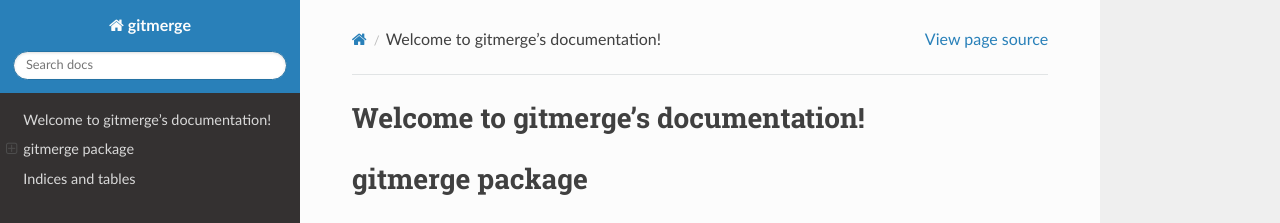
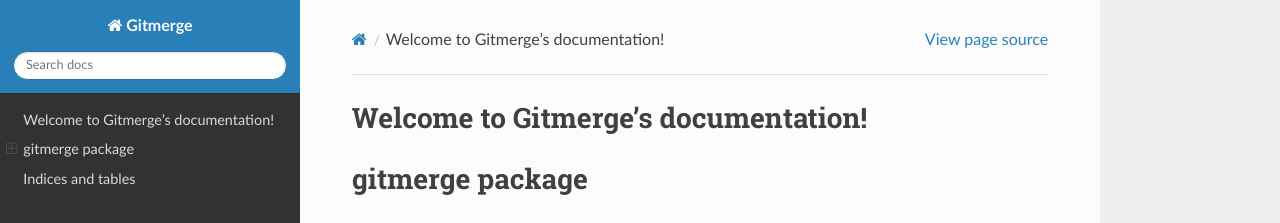
Before and after one commit to bensch98/git-merge, a Sphinx documentation site: the page built from docs/index.rst, in a window 1280 px wide and 900 px high. Shown: the top 223 px of the window. Built offline with Sphinx 7.4.7 and the Read the Docs theme 2.0.0, drawn with Linux system fonts in a browser that asks for light colours; some of the changed lines change nothing that is shown.

Commit message:
update docs

```diff
--- a/docs/conf.py
+++ b/docs/conf.py
@@ -18,7 +18,7 @@ import gitmerge
 
 # -- Project information -----------------------------------------------------
 
-project = 'gitmerge'
+project = 'Gitmerge'
 copyright = '2022, Benedikt Scheffler'
 author = 'Benedikt Scheffler'
 
--- a/docs/index.rst
+++ b/docs/index.rst
@@ -1,15 +1,14 @@
-.. gitmerge documentation master file, created by
-   sphinx-quickstart on Fri Mar  4 22:29:22 2022.
+.. Gitmerge documentation master file, created by
+   sphinx-quickstart on Fri Mar 11 22:14:15 2022.
    You can adapt this file completely to your liking, but it should at least
    contain the root `toctree` directive.
 
-Welcome to gitmerge's documentation!
+Welcome to Gitmerge's documentation!
 ====================================
 
 .. toctree::
    :maxdepth: 2
    :caption: Contents:
-
 
 .. include:: gitmerge.rst
 
```
Also changed, not shown: 18 other files.
